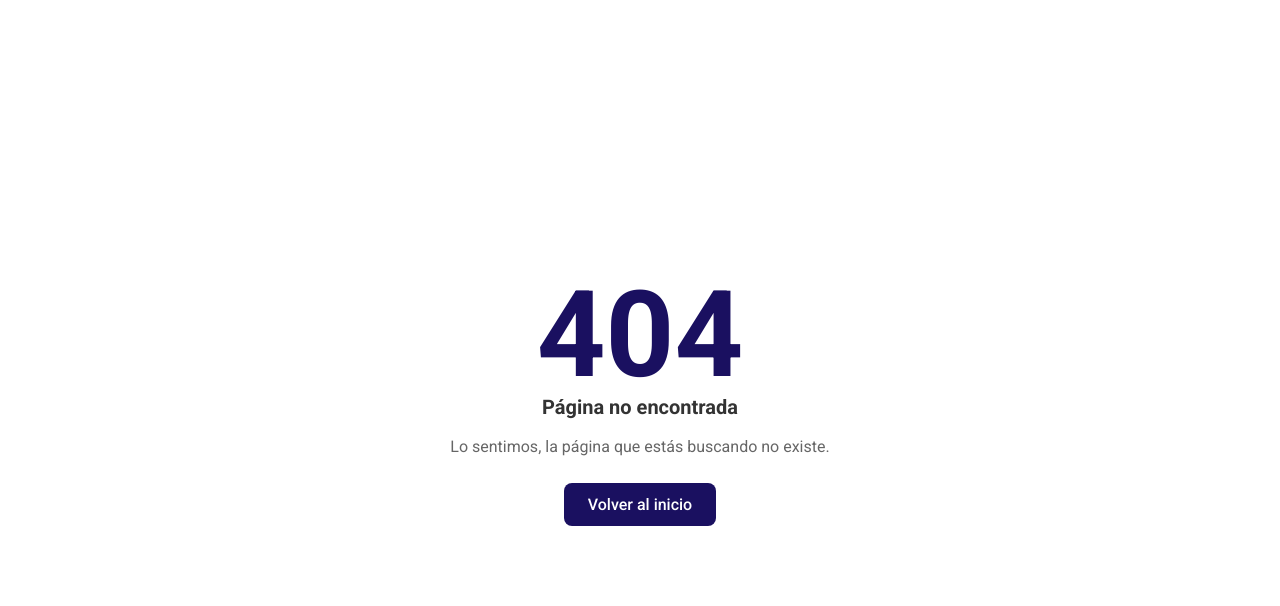
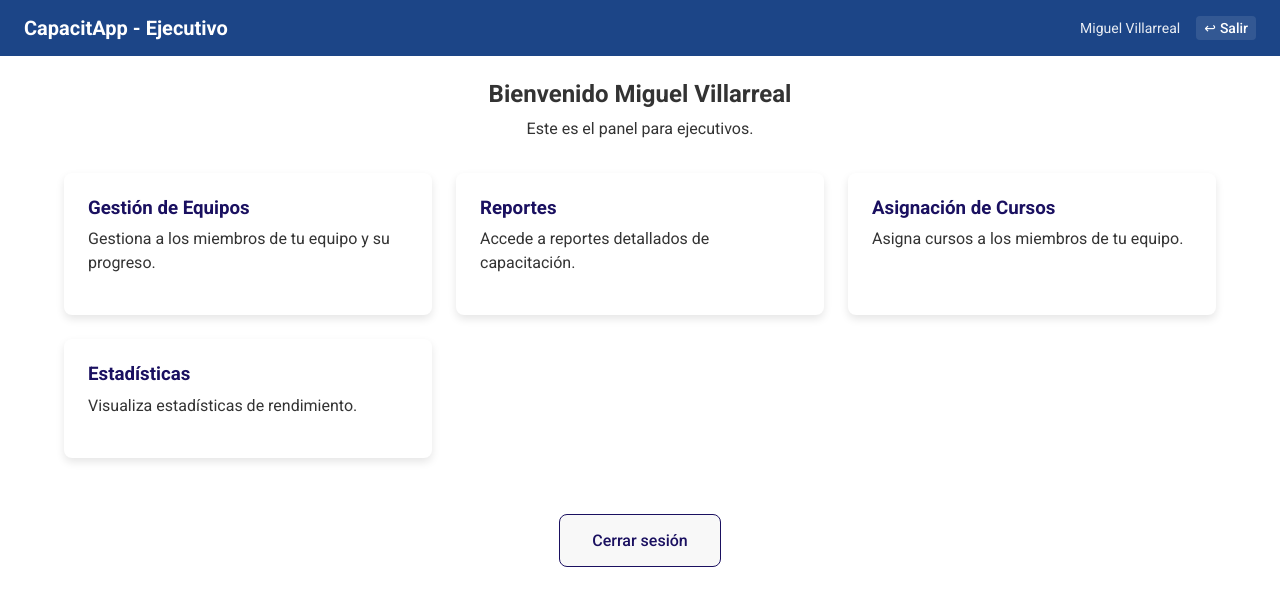
Before and after one commit to alejandrov/capacitapp-prototipo, a React (Vite) app: page /dashboard/ejecutivo in a window 1280 px wide. Before the commit this address had no page. Shown: the top 606 px of the page. Built offline with nearby package versions, Linux system fonts and the light colour scheme; sample sign-in values are in the browser's storage.

Commit message:
add role-based dashboard redirection and implement individual dashboards for empleado, ejecutivo, and externo

```diff
--- a/src/App.jsx
+++ b/src/App.jsx
@@ -1,7 +1,9 @@
 import { Routes, Route, Navigate, Outlet } from 'react-router-dom';
 import Login from './pages/Auth/Login';
 import Register from './pages/Auth/Register';
-import Dashboard from './pages/Dashboard/Dashboard';
+import EmpleadoDashboard from './pages/Dashboard/EmpleadoDashboard';
+import EjecutivoDashboard from './pages/Dashboard/EjecutivoDashboard';
+import ExternoDashboard from './pages/Dashboard/ExternoDashboard';
 import NotFound from './pages/NotFound';
 import { AuthProvider } from './context/AuthContext'; // Updated import
 import useAuth from './hooks/useAuth';
@@ -17,6 +19,21 @@ const ProtectedRoute = () => {
   return isAuthenticated ? <Outlet /> : <Navigate to="/login" />;
 };
 
+// Componente para redireccionar al dashboard según el rol
+const DashboardRedirect = () => {
+  const { currentUser } = useAuth();
+
+  if (currentUser?.role === 'empleado') {
+    return <Navigate to="/dashboard/empleado" />;
+  } else if (currentUser?.role === 'ejecutivo') {
+    return <Navigate to="/dashboard/ejecutivo" />;
+  } else if (currentUser?.role === 'externo') {
+    return <Navigate to="/dashboard/externo" />;
+  } else {
+    return <Navigate to="/login" />;
+  }
+};
+
 function App() {
 
   return (
@@ -28,7 +45,10 @@ function App() {
 
         {/* Rutas protegidas */}
         <Route element={<ProtectedRoute />}>
-          <Route path="/dashboard" element={<Dashboard />} />
+          <Route path="/dashboard" element={<DashboardRedirect />} />
+          <Route path="/dashboard/empleado" element={<EmpleadoDashboard />} />
+          <Route path="/dashboard/ejecutivo" element={<EjecutivoDashboard />} />
+          <Route path="/dashboard/externo" element={<ExternoDashboard />} />
         </Route>
 
         {/* Ruta de 404 */}
--- a/src/context/AuthContext.jsx
+++ b/src/context/AuthContext.jsx
@@ -64,18 +64,41 @@ export const AuthProvider = ({ children }) => {
       console.log('Iniciando sesión con:', email);
       await new Promise(resolve => setTimeout(resolve, 1000)); // Simular delay de red
 
-      // Solo permitimos login con este correo para simular validación
-      if ((email === 'empleado@gmail.com') && password.length > 3) {
+      // Validar las diferentes cuentas de usuario
+      if (password.length > 3) {
+        if (email === 'empleado@gmail.com') {
           localStorage.setItem('auth_token', 'fake-token-for-prototype');
           setCurrentUser({
             id: '1',
             name: 'Miguel Villarreal',
             email: email,
-          role: 'user'
+            role: 'empleado'
+          });
+          return true;
+        } else if (email === 'ejecutivo@gmail.com') {
+          localStorage.setItem('auth_token', 'fake-token-for-prototype');
+          setCurrentUser({
+            id: '2',
+            name: 'Ana López',
+            email: email,
+            role: 'ejecutivo'
+          });
+          return true;
+        } else if (email === 'externo@gmail.com') {
+          localStorage.setItem('auth_token', 'fake-token-for-prototype');
+          setCurrentUser({
+            id: '3',
+            name: 'Carlos Ramírez',
+            email: email,
+            role: 'externo'
           });
           return true;
         } else {
           setError('Credenciales incorrectas');
+          return false;
+        }
+      } else {
+        setError('Contraseña demasiado corta');
         return false;
       }
     } catch (err) {
--- a/src/pages/Auth/Login.jsx
+++ b/src/pages/Auth/Login.jsx
@@ -6,7 +6,7 @@ import './Login.css';
 
 const Login = () => {
   const navigate = useNavigate();
-  const { login, isAuthenticated, loading: authLoading, error: authError } = useAuth();
+  const { login, isAuthenticated, loading: authLoading, error: authError, currentUser } = useAuth();
   const [loginError, setLoginError] = useState(null);
   const [isLoggingIn, setIsLoggingIn] = useState(false);
 
--- /dev/null
+++ b/src/pages/Dashboard/EjecutivoDashboard.jsx
@@ -0,0 +1,70 @@
+import React from 'react';
+import { useNavigate } from 'react-router-dom';
+import Button from '../../components/common/Button';
+import useAuth from '../../hooks/useAuth';
+import './Dashboard.css';
+
+const EjecutivoDashboard = () => {
+  const navigate = useNavigate();
+  const { logout, currentUser } = useAuth();
+
+  const handleLogout = () => {
+    logout();
+    navigate('/login');
+  };
+
+  return (
+    <div className="dashboard-page">
+      <header className="dashboard-header" style={{ backgroundColor: '#1c4587' }}>
+        <h1>CapacitApp - Ejecutivo</h1>
+        <div className="header-actions">
+          <span className="user-name">{currentUser?.name}</span>
+          <Button onClick={handleLogout} variant="text" className="header-logout-btn">
+            <span className="logout-icon">↩</span> Salir
+          </Button>
+        </div>
+      </header>
+
+      <main className="dashboard-content">
+        <div className="dashboard-welcome">
+          <h2>Bienvenido {currentUser?.name}</h2>
+          <p>Este es el panel para ejecutivos.</p>
+        </div>
+
+        <div className="dashboard-cards">
+          <div className="dashboard-card">
+            <h3>Gestión de Equipos</h3>
+            <p>Gestiona a los miembros de tu equipo y su progreso.</p>
+          </div>
+
+          <div className="dashboard-card">
+            <h3>Reportes</h3>
+            <p>Accede a reportes detallados de capacitación.</p>
+          </div>
+
+          <div className="dashboard-card">
+            <h3>Asignación de Cursos</h3>
+            <p>Asigna cursos a los miembros de tu equipo.</p>
+          </div>
+
+          <div className="dashboard-card">
+            <h3>Estadísticas</h3>
+            <p>Visualiza estadísticas de rendimiento.</p>
+          </div>
+        </div>
+
+        <div className="logout-container">
+          <Button
+            onClick={handleLogout}
+            variant="secondary"
+            className="logout-button"
+          >
+            Cerrar sesión
+          </Button>
+        </div>
+      </main>
+    </div>
+  );
+};
+
+export default EjecutivoDashboard;
--- /dev/null
+++ b/src/pages/Dashboard/EmpleadoDashboard.jsx
@@ -0,0 +1,65 @@
+import React from 'react';
+import { useNavigate } from 'react-router-dom';
+import Button from '../../components/common/Button';
+import useAuth from '../../hooks/useAuth';
+import './Dashboard.css';
+
+const EmpleadoDashboard = () => {
+  const navigate = useNavigate();
+  const { logout, currentUser } = useAuth();
+
+  const handleLogout = () => {
+    logout();
+    navigate('/login');
+  };
+
+  return (
+    <div className="dashboard-page">
+      <header className="dashboard-header">
+        <h1>CapacitApp - Empleado</h1>
+        <div className="header-actions">
+          <span className="user-name">{currentUser?.name}</span>
+          <Button onClick={handleLogout} variant="text" className="header-logout-btn">
+            <span className="logout-icon">↩</span> Salir
+          </Button>
+        </div>
+      </header>
+
+      <main className="dashboard-content">
+        <div className="dashboard-welcome">
+          <h2>Bienvenido {currentUser?.name}</h2>
+          <p>Este es el panel para empleados.</p>
+        </div>
+
+        <div className="dashboard-cards">
+          <div className="dashboard-card">
+            <h3>Mis Cursos</h3>
+            <p>Explora los cursos asignados para tu rol.</p>
+          </div>
+
+          <div className="dashboard-card">
+            <h3>Mi Progreso</h3>
+            <p>Revisa tu avance de aprendizaje.</p>
+          </div>
+
+          <div className="dashboard-card">
+            <h3>Certificados</h3>
+            <p>Visualiza tus certificados obtenidos.</p>
+          </div>
+        </div>
+
+        <div className="logout-container">
+          <Button
+            onClick={handleLogout}
+            variant="secondary"
+            className="logout-button"
+          >
+            Cerrar sesión
+          </Button>
+        </div>
+      </main>
+    </div>
+  );
+};
+
+export default EmpleadoDashboard;
--- /dev/null
+++ b/src/pages/Dashboard/ExternoDashboard.jsx
@@ -0,0 +1,65 @@
+import React from 'react';
+import { useNavigate } from 'react-router-dom';
+import Button from '../../components/common/Button';
+import useAuth from '../../hooks/useAuth';
+import './Dashboard.css';
+
+const ExternoDashboard = () => {
+  const navigate = useNavigate();
+  const { logout, currentUser } = useAuth();
+
+  const handleLogout = () => {
+    logout();
+    navigate('/login');
+  };
+
+  return (
+    <div className="dashboard-page">
+      <header className="dashboard-header" style={{ backgroundColor: '#38761d' }}>
+        <h1>CapacitApp - Externo</h1>
+        <div className="header-actions">
+          <span className="user-name">{currentUser?.name}</span>
+          <Button onClick={handleLogout} variant="text" className="header-logout-btn">
+            <span className="logout-icon">↩</span> Salir
+          </Button>
+        </div>
+      </header>
+
+      <main className="dashboard-content">
+        <div className="dashboard-welcome">
+          <h2>Bienvenido {currentUser?.name}</h2>
+          <p>Este es el panel para colaboradores externos.</p>
+        </div>
+
+        <div className="dashboard-cards">
+          <div className="dashboard-card">
+            <h3>Cursos Disponibles</h3>
+            <p>Explora los cursos disponibles para colaboradores externos.</p>
+          </div>
+
+          <div className="dashboard-card">
+            <h3>Recursos</h3>
+            <p>Accede a documentación y recursos adicionales.</p>
+          </div>
+
+          <div className="dashboard-card">
+            <h3>Soporte</h3>
+            <p>Contacta al equipo de soporte si necesitas ayuda.</p>
+          </div>
+        </div>
+
+        <div className="logout-container">
+          <Button
+            onClick={handleLogout}
+            variant="secondary"
+            className="logout-button"
+          >
+            Cerrar sesión
+          </Button>
+        </div>
+      </main>
+    </div>
+  );
+};
+
+export default ExternoDashboard;
```
Lines whose indentation alone changed are shown as unchanged.
